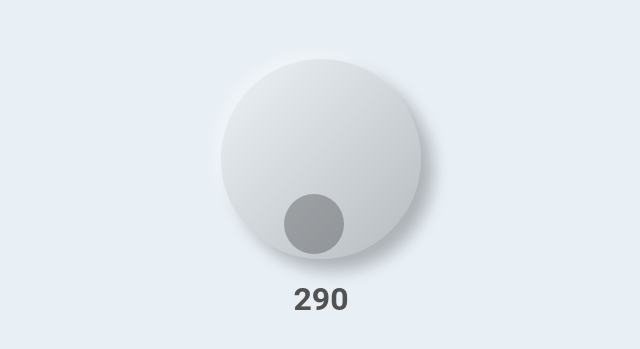
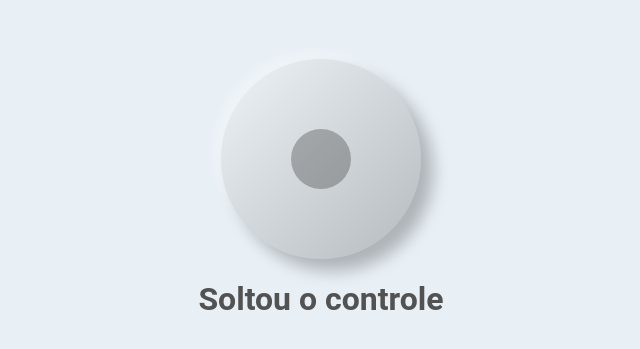
Before and after one commit to Rezende123/analog-controller, an Angular app: page / in a window 1280 px wide. Shown: the part 201-550 px from the top of the page, without its empty margins (319-959 px from the left). Built offline with nearby package versions, Linux system fonts and the light colour scheme.

Commit message:
Atualização do readme

```diff
--- a/src/app/app.component.ts
+++ b/src/app/app.component.ts
@@ -6,5 +6,5 @@ import { Component } from '@angular/core';
   styleUrls: ['./app.component.css']
 })
 export class AppComponent {
-  angle = 290;
+  angle: number;
 }
```
Also changed, not shown: 1 other file (tests, documents, lock files or other folders).
